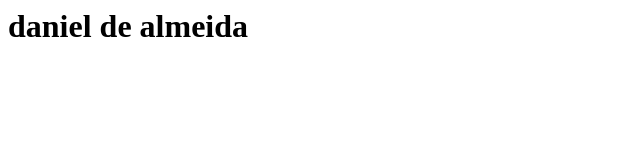
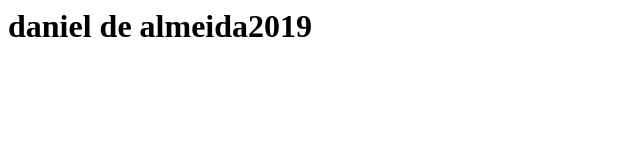
Before and after one commit to danield2dan2/webserver, a plain HTML site: page index.html in a window 1280 px wide. Shown: the whole page, without its empty margins (0-640 px from the left). Drawn offline with Linux system fonts and the light colour scheme.

Commit message:
versao2019

```diff
--- a/index.html
+++ b/index.html
@@ -1 +1 @@
-<h1>daniel de almeida</h1>
+<h1>daniel de almeida2019</h1>
```
